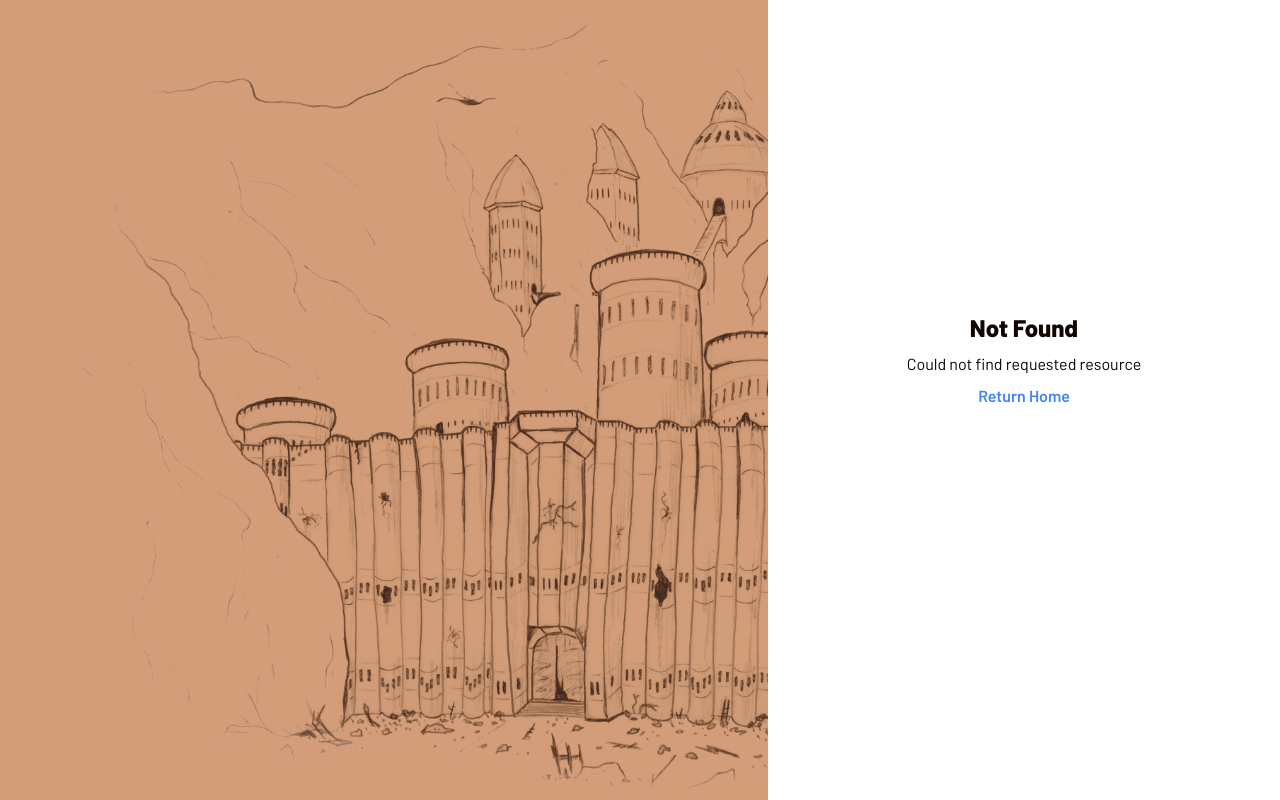
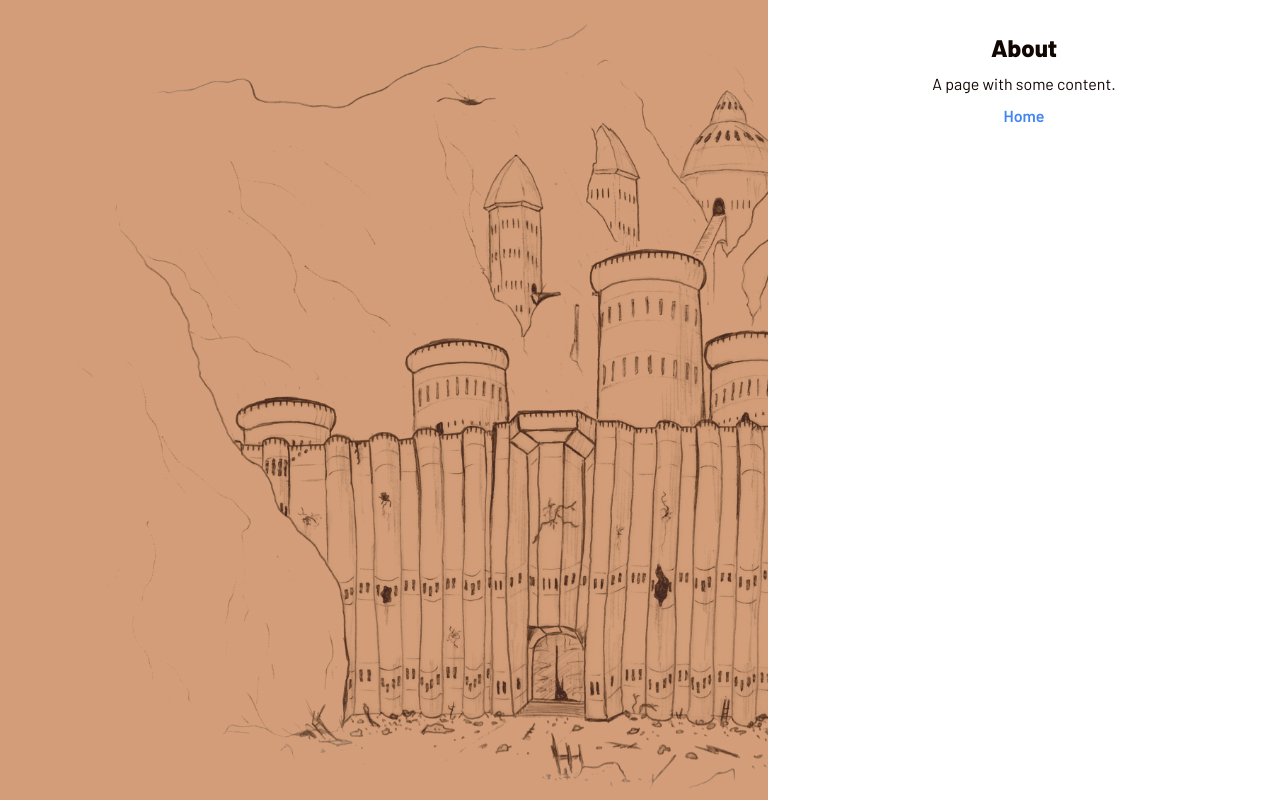
Before and after one commit to caitlinteaguedesign/teloceja-login, a Next.js app: page /about in a window 1280 px wide. Before the commit this address had no page. Built offline with nearby package versions, Linux system fonts and the light colour scheme; a web font is replaced by a local one.

Commit message:
add about page and link on home for e2e tests

```diff
--- /dev/null
+++ b/src/app/about/page.tsx
@@ -0,0 +1,13 @@
+import Link from 'next/link';
+
+export default function About() {
+  return (
+    <div className="box-border flex flex-col items-center gap-2">
+      <h1 className="text-2xl font-extrabold">About</h1>
+      <p>A page with some content.</p>
+      <Link href="/" className="font-semibold text-accent">
+        Home
+      </Link>
+    </div>
+  );
+}
--- a/src/app/page.tsx
+++ b/src/app/page.tsx
@@ -1,3 +1,4 @@
+import Link from 'next/link';
 import Image from 'next/image';
 import Login from '@/components/Login';
 
@@ -10,7 +11,10 @@ export default function Home() {
         width={80}
         alt="Legacy of Maela"
       />
-      <h1 className="mb-16 font-heading text-5xl">The Road to Teloceja</h1>
+      <h1 className="mb-2 font-heading text-5xl">The Road to Teloceja</h1>
+      <Link href="/about" className="mb-16 font-semibold text-accent ">
+        About
+      </Link>
       <main className="flex w-full justify-center">
         <Login title="Login to your account" />
       </main>
```
